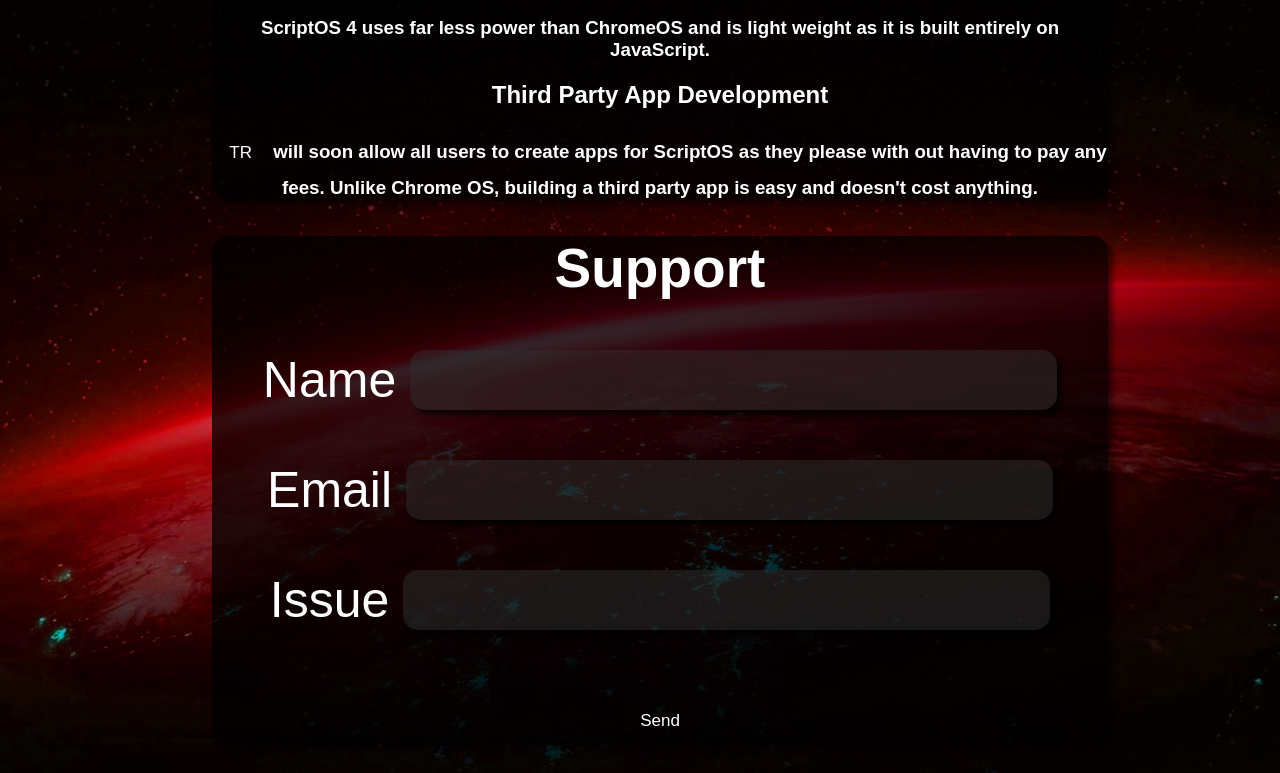
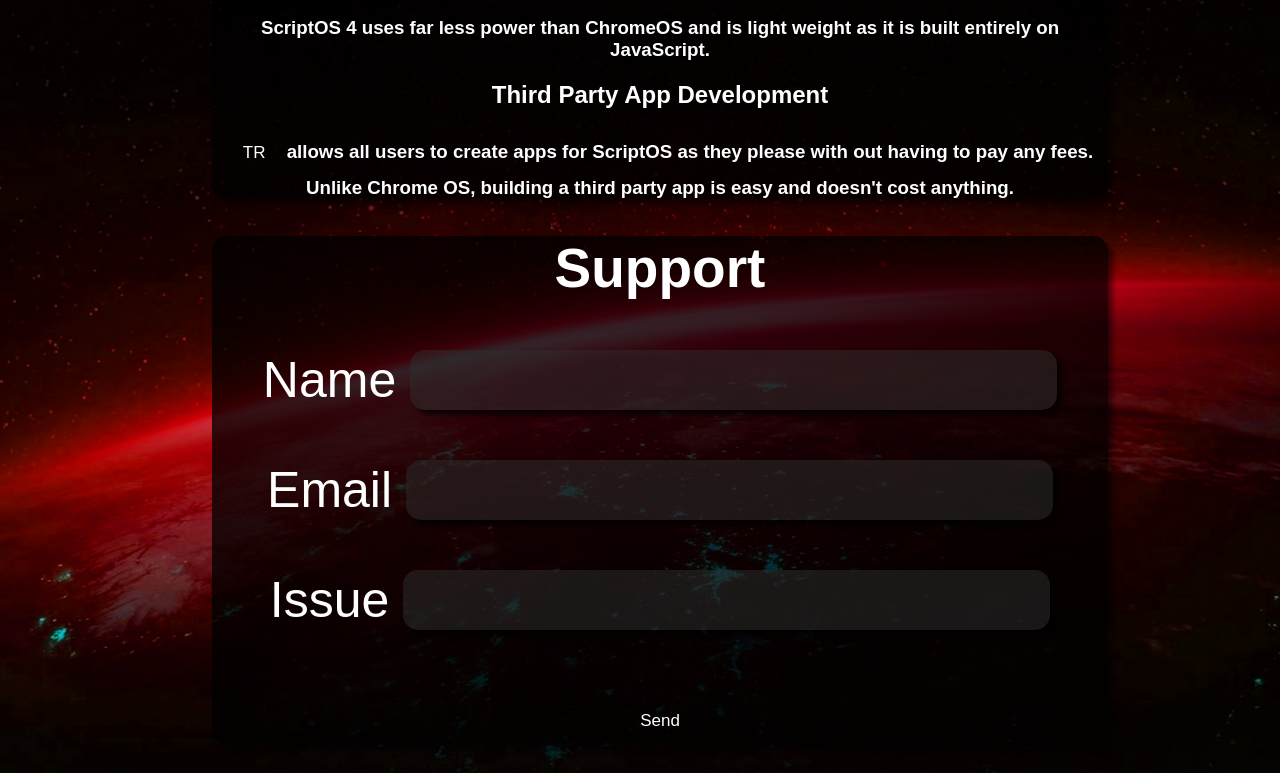
Before and after one commit to Mecha-Studios/ScriptOS, a plain HTML site: page index.html in a window 1280 px wide. Shown: the part 3204-3977 px from the top of the page. Drawn offline with Linux system fonts and the light colour scheme.

Commit message:
Update index.html

```diff
--- a/index.html
+++ b/index.html
@@ -49,7 +49,7 @@
                 <h2>Power Usage</h2>
                 <h3>ScriptOS 4 uses far less power than ChromeOS and is light weight as it is built entirely on JavaScript.</h3>
                 <h2>Third Party App Development</h2>
-                <h3><button onclick="location.href = 'https://www.trtech.tk'">TR</button> will soon allow all users to create apps for ScriptOS as they please with out having to pay
+                <h3><button onclick="location.href = 'https://www.trtech.tk'">TR</button> allows all users to create apps for ScriptOS as they please with out having to pay
                     any fees. Unlike Chrome OS, building a third party app is easy and doesn't cost anything.
                 </h3>
             </div>
```
